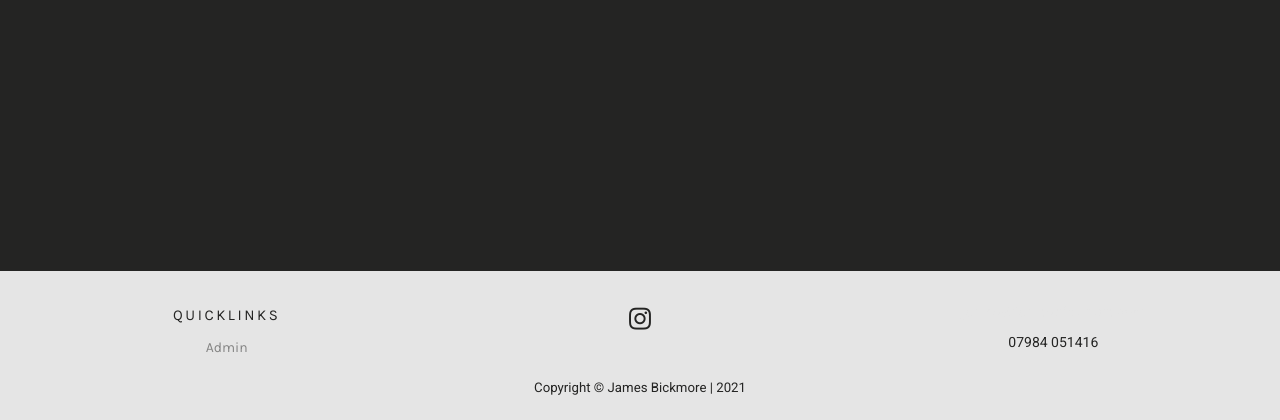
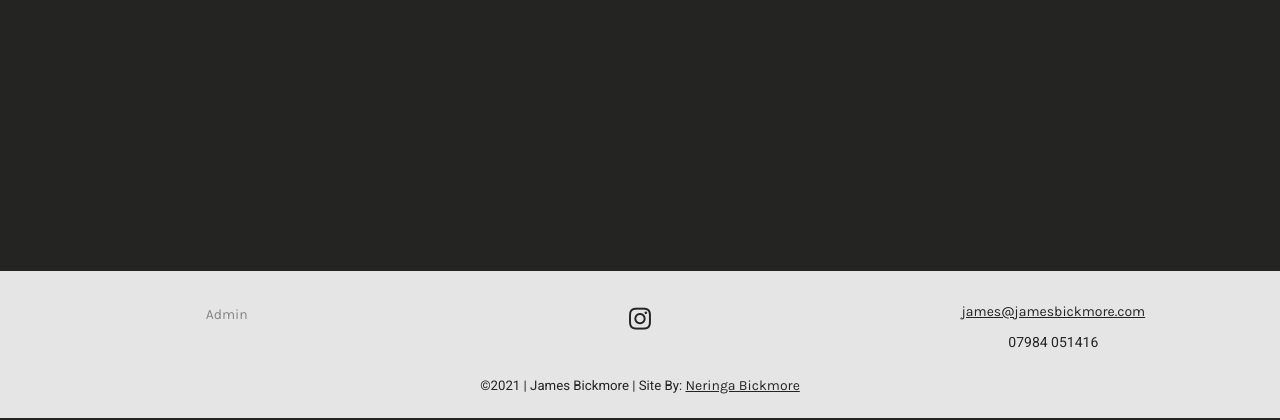
Before and after one commit to neringabickmore/repo-template, a Django app: template portfolio/templates/portfolio/portfolio.html in a window 1280 px wide. Shown: the part 591-1011 px from the top of the page. Run offline with Django 3.2, Linux system fonts and the light colour scheme; the template is opened without the code that fills it, so the values that code supplies are empty.

Commit message:
CNG/Portfolio footer

```diff
--- a/portfolio/static/portfolio/css/portfolio.css
+++ b/portfolio/static/portfolio/css/portfolio.css
@@ -42,7 +42,8 @@
 }
 
 .footer a i,
-.footer-link {
+.footer-link,
+.footer-link a {
     color: var(--black);
 }
 
--- a/templates/includes/layout/portfolio-footer.html
+++ b/templates/includes/layout/portfolio-footer.html
@@ -2,8 +2,7 @@
     <div class="row no-gutters">
         <!-- quicklinks -->
         <div class="col-sm-4 text-center">
-            <h4>quicklinks</h4>
-            {% include 'includes/layout/footer-includes/quicklinks.html' %}
+        {% include 'includes/layout/footer-includes/quicklinks.html' %}
         </div>
         <!-- social links -->
         {% include 'includes/layout/footer-includes/social-links.html' %}
@@ -13,7 +12,8 @@
     <!-- copyright -->
     <div class="row no-gutters mt-3">
         <div class="col-sm-12 text-center">
-            <small>Copyright &copy; James Bickmore | {% now 'Y' %} </small>
+            <small>&copy;{% now 'Y' %} | James Bickmore | Site By: <u><a href="https://github.com/neringabickmore/" rel="noopener noreferrer" target="_blank" aria-label="Neringa Bickmore Github Account" class="footer-link">Neringa Bickmore
+            </a></u></small>
         </div>
     </div>
 
```
